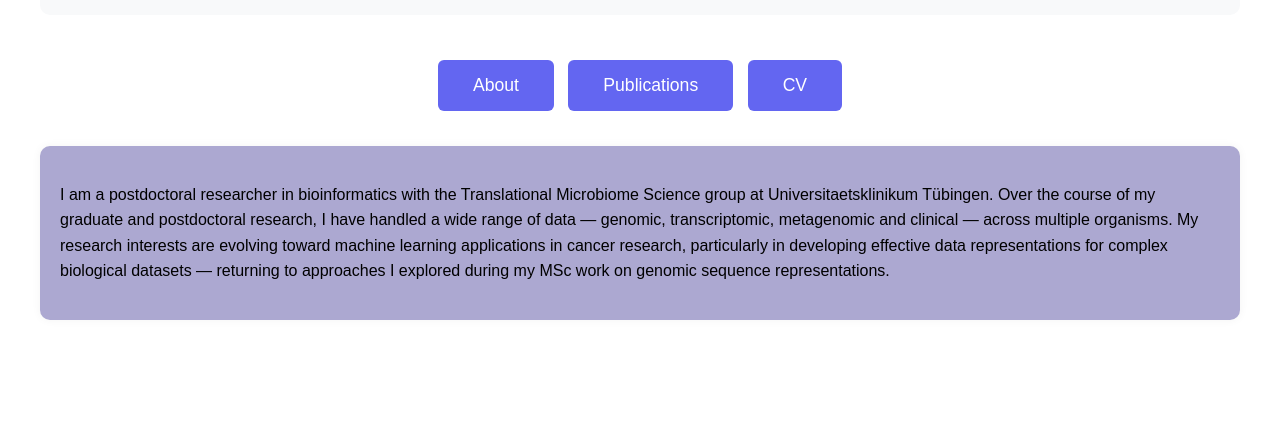
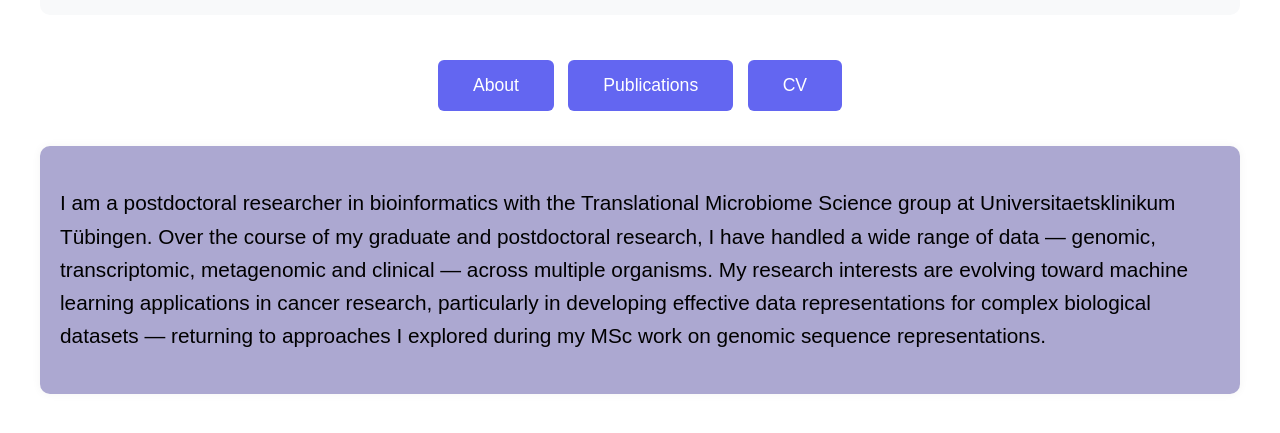
Before and after one commit to MarinaAth/marinaath.github.io, a plain HTML site: page index.html in a window 1280 px wide. Shown: the part 309-742 px from the top of the page. Drawn offline with Linux system fonts and the light colour scheme.

Commit message:
Publication tab fix and font size increase

```diff
--- a/index.html
+++ b/index.html
@@ -93,6 +93,7 @@
             background: #aca8d1;
             border-radius: 10px;
             box-shadow: 0 0 10px rgba(15, 15, 15, 0.05);
+            font-size: 1.3em;
         }
 
         .about-section h2 {
@@ -314,7 +315,7 @@
 
     <script>
         function showSection(id) {
-            const sections = ['about', 'cv'];
+            const sections = ['about', 'publications', 'cv'];
             sections.forEach(s => {
                 document.getElementById(s).style.display = (s === id) ? 'block' : 'none';
             });
```
